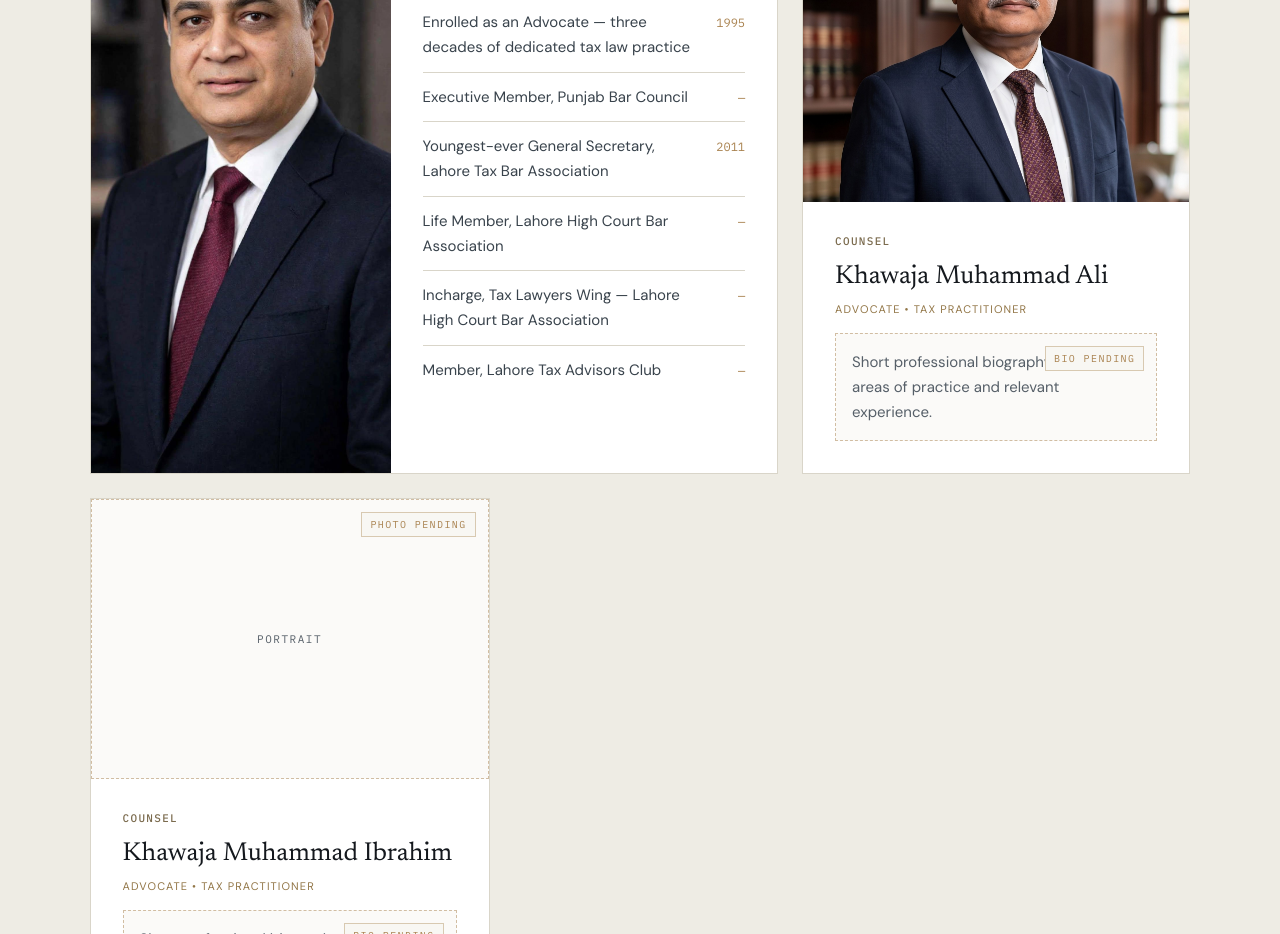
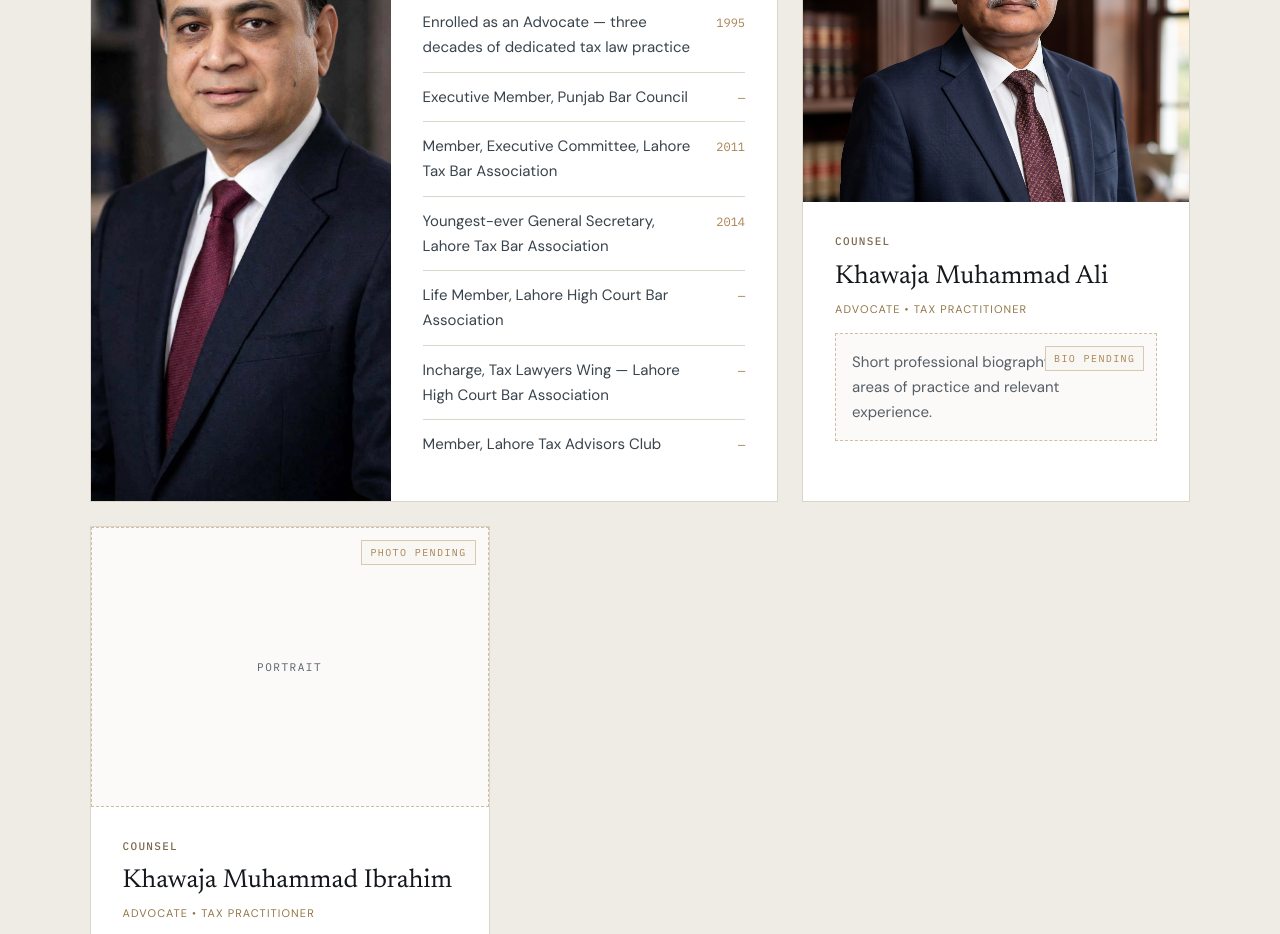
Before and after one commit to KH-M-LAEEQ/Khawaja-and-Associates, a Next.js app: page / in a window 1280 px wide. Shown: the part 1620-2554 px from the top of the page. Built offline with nearby package versions, Linux system fonts and the light colour scheme.

Commit message:
Add Executive Committee credential, correct General Secretary date
Khawaja Mahmood Ayaz: adds "Member, Executive Committee, Lahore Tax
Bar Association" (2011); corrects "Youngest-ever General Secretary"
date from 2011 to 2014.

```diff
--- a/app/page.js
+++ b/app/page.js
@@ -100,8 +100,12 @@ export default function HomePage() {
                   <span className="reg-year">—</span>
                 </div>
                 <div className="reg-row">
+                  <p>Member, Executive Committee, Lahore Tax Bar Association</p>
+                  <span className="reg-year">2011</span>
+                </div>
+                <div className="reg-row">
                   <p>Youngest-ever General Secretary, Lahore Tax Bar Association</p>
-                  <span className="reg-year">2011</span>
+                  <span className="reg-year">2014</span>
                 </div>
                 <div className="reg-row">
                   <p>Life Member, Lahore High Court Bar Association</p>
```
